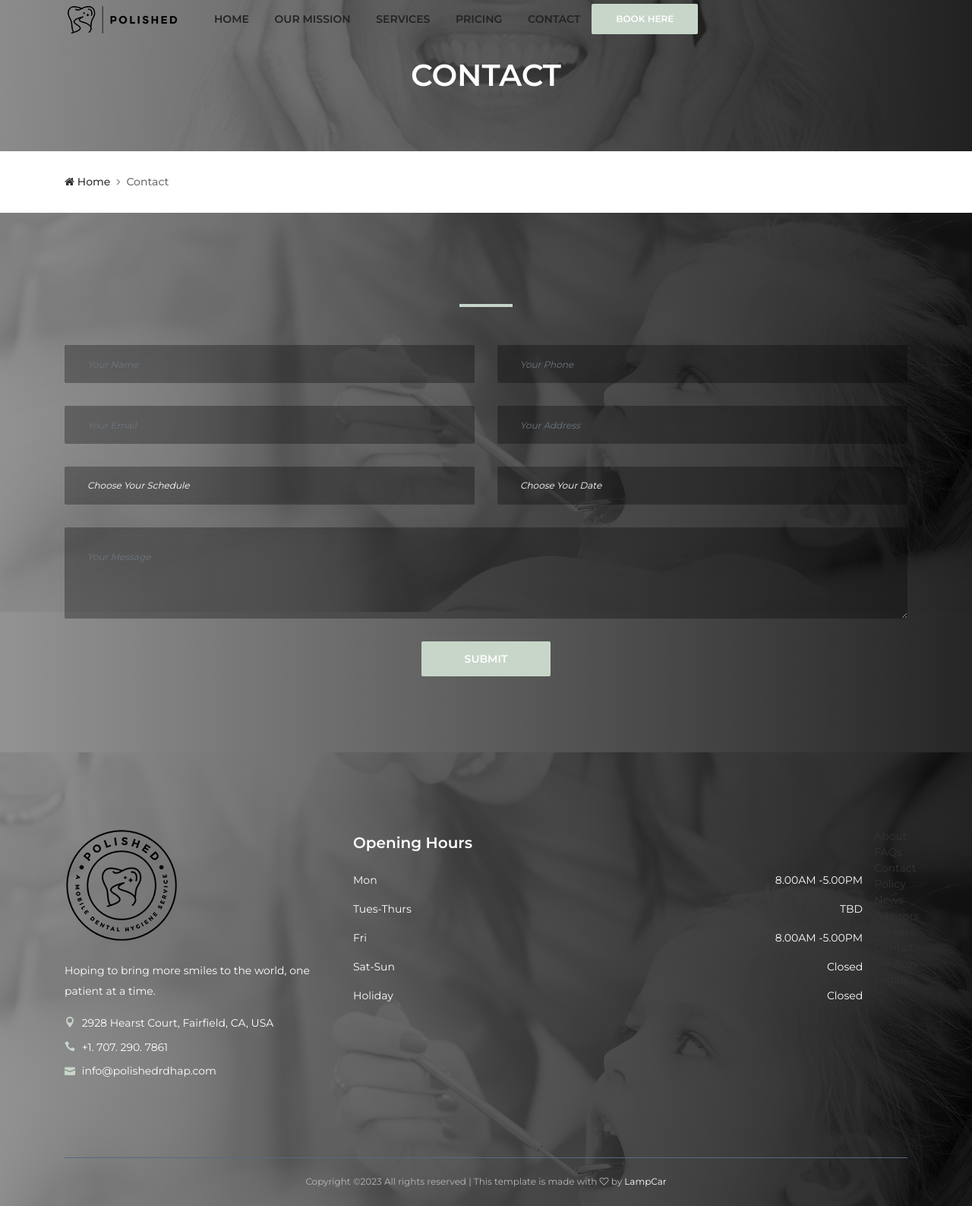
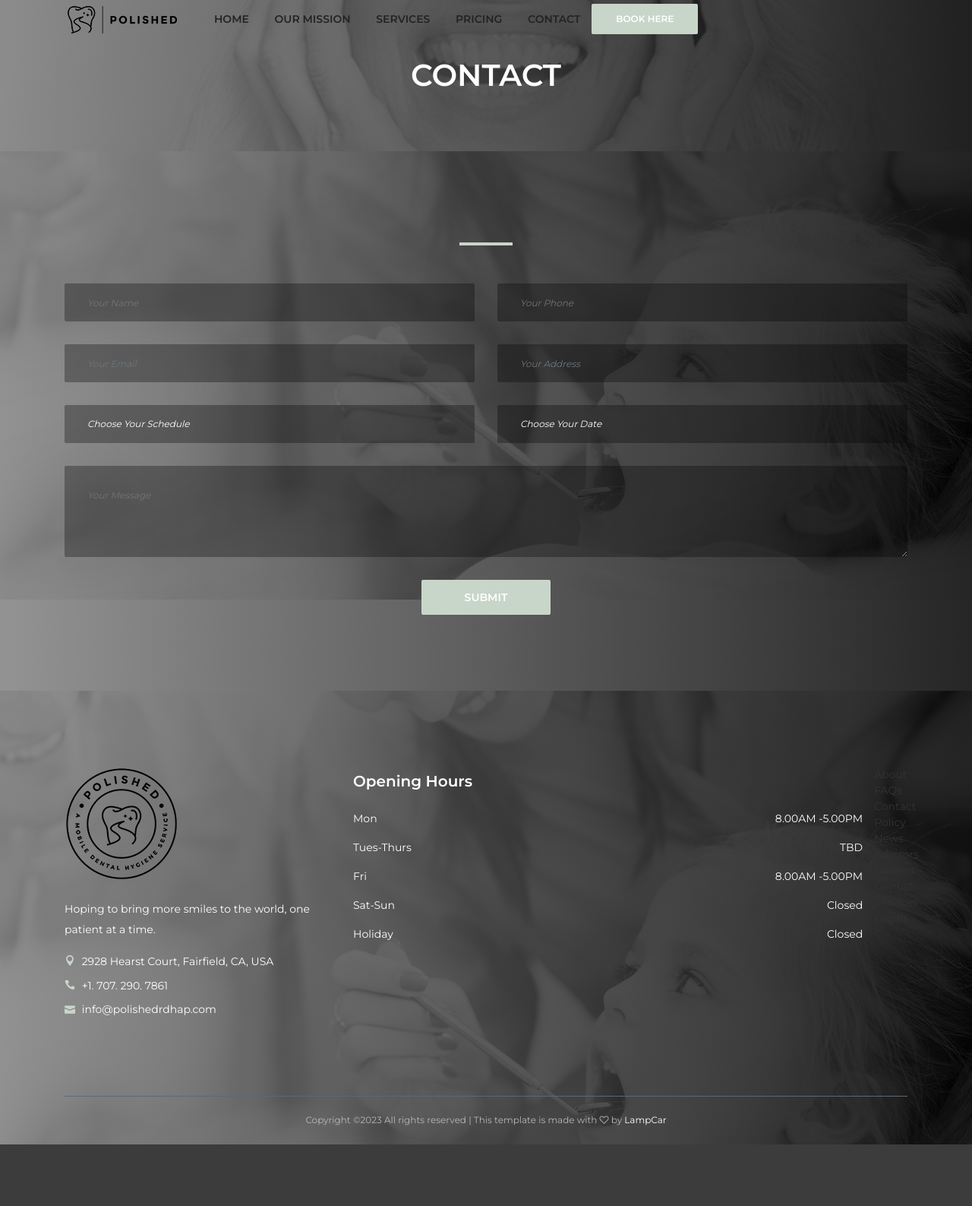
Before and after one commit to bjlamphiear/PolishedDjango, a Django app: page /contact.html in a window 1280 px wide. Shown: the part 41-1628 px from the top of the page at 76% size. After the commit the page ends 1547 px from the top, so only its background shows below. Run offline with Django 4.2, Linux system fonts and the light colour scheme; some libraries are stand-ins or nearby versions.

Commit message:
update contact page

```diff
--- a/website/templates/contact.html
+++ b/website/templates/contact.html
@@ -19,20 +19,7 @@
       </div>
     </div>
   </div>
-  <div class="breadcumb--con">
-    <div class="container">
-      <div class="row">
-        <div class="col-12">
-          <nav aria-label="breadcrumb">
-            <ol class="breadcrumb">
-              <li class="breadcrumb-item"><a href="#"><i class="fa fa-home"></i> Home</a></li>
-              <li class="breadcrumb-item active" aria-current="page">Contact</li>
-            </ol>
-          </nav>
-        </div>
-      </div>
-    </div>
-  </div>
+
   <!-- ***** Breadcrumb Area End ***** -->
 
   <!-- ***** Contact Area Start ***** -->
```
